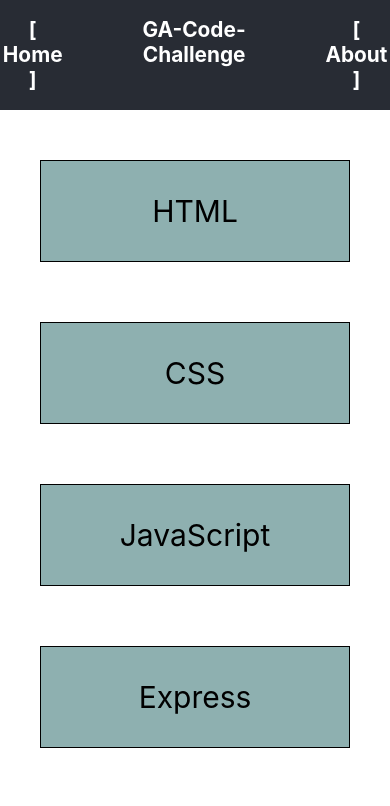
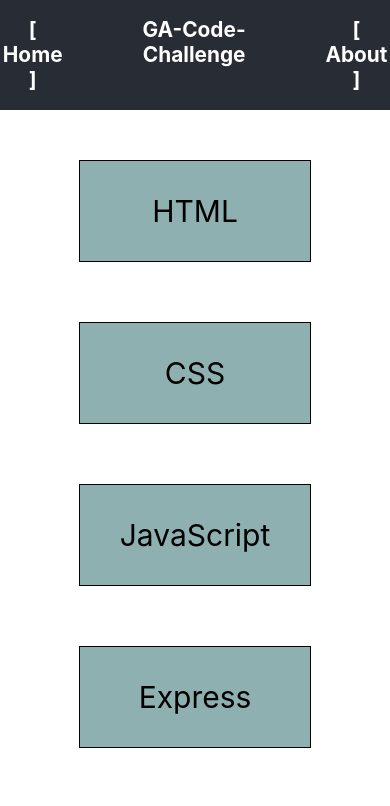
Before and after one commit to wtsia/DevQ, a React (Create React App) app in the folder code-challenge/: page /home in a window 390 px wide. Shown: the top 806 px of the page. Built offline with nearby package versions, Linux system fonts and the light colour scheme; no server answers.

Commit message:
sizing and responsiveness

```diff
--- a/code-challenge/src/App.css
+++ b/code-challenge/src/App.css
@@ -6,6 +6,11 @@ nav {
 a {
   text-decoration: none;
   color: black;
+}
+
+main {
+  margin-left: 10%;
+  margin-right: 10%;
 }
 
 .App {
@@ -41,7 +46,7 @@ a {
 }
 
 .answer {
-  width: 75%;
+  width: 95%;
   height: 50px;
   font-size: 20px;
 }
```
